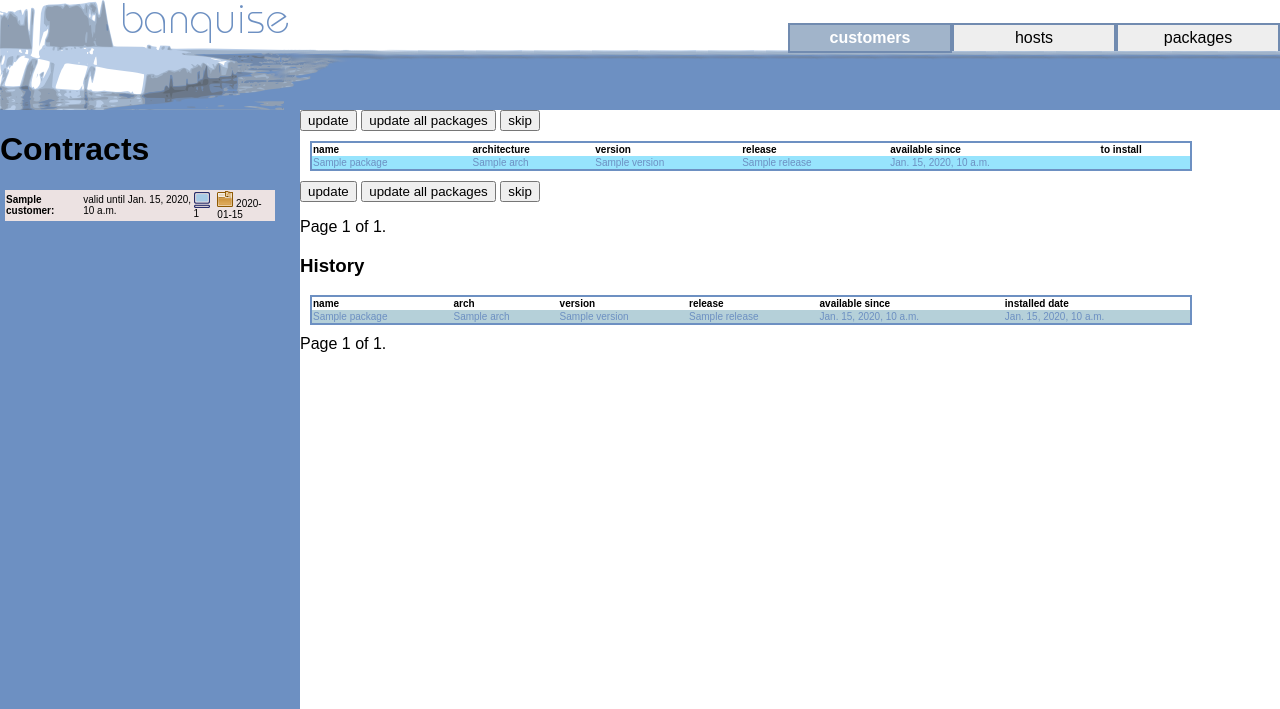
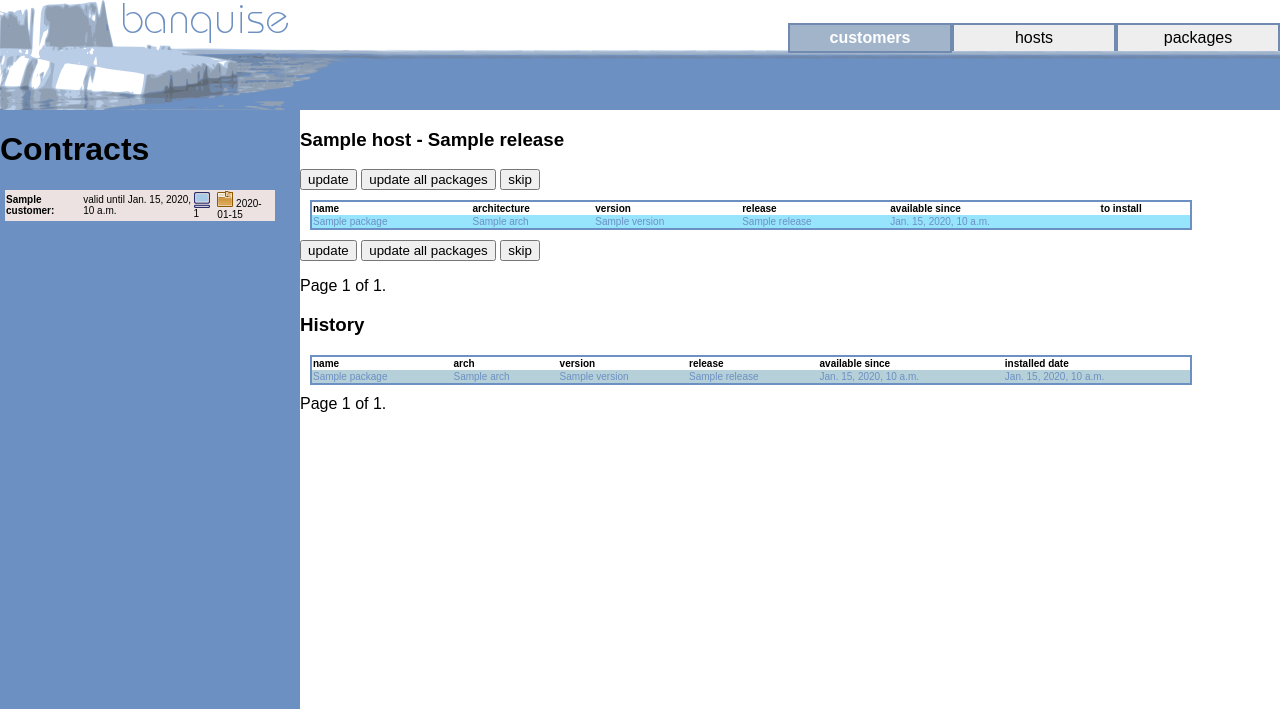
Before and after one commit to lefred/banquise, a Django app: template web/templates/packages.html in a window 1280 px wide. Shown: the top 709 px of the page. Run offline with Django 3.2, Linux system fonts and the light colour scheme; the template is opened without the code that fills it: most values are stand-ins (such as "Sample title", 1, 10 or a date in 2020).

Commit message:
refs #26

```diff
--- a/web/templates/packages.html
+++ b/web/templates/packages.html
@@ -1,6 +1,7 @@
 {% extends "index.html" %}
 {%load smart_if%}
 {% block content %}
+<h3>{{ host.name }} - {{ host.release }}</h3>
 <div id='packages'>
     <form method='POST'>
         <input type='submit' value='update'>
--- a/web/views.py
+++ b/web/views.py
@@ -170,7 +170,7 @@ def list_packages(request, host_id=""):
         packages_installed_list = paginator_history.page(paginator_history.num_pages)
 
     t = loader.get_template('packages.html')
-    c = RequestContext(request, _get_default_context({'packages':packages_list,'packages_installed':packages_installed_list}))
+    c = RequestContext(request, _get_default_context({'host':host,'packages':packages_list,'packages_installed':packages_installed_list}))
 
     return HttpResponse(t.render(c))
 
```
